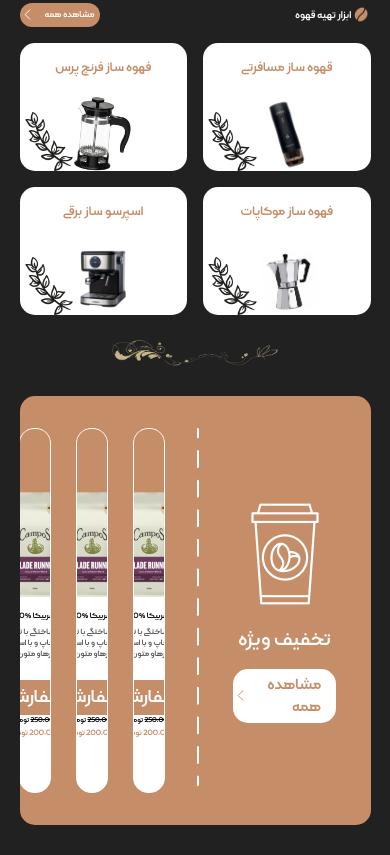
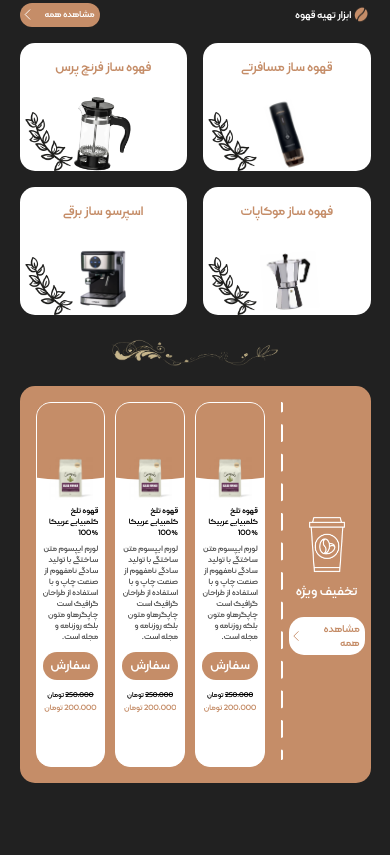
Before and after one commit to SINAZZzz/RomeCoffee, a plain HTML site: page index.html in a window 390 px wide. Shown: the part 1018-1873 px from the top of the page. After the commit the page ends 1821 px from the top, so only its background shows below. Drawn offline with Linux system fonts and the light colour scheme.

Commit message:
responsive discount

```diff
--- a/index.html
+++ b/index.html
@@ -465,7 +465,7 @@
               لورم ایپسوم متن ساختگی با تولید سادگی نامفهوم از صنعت چاپ و با
               استفاده از طراحان گرافیک است چاپگرهاو متون بلکه روزنامه و مجله است.
             </p>
-            <div class="buyProduct">
+            <div class="discountBuyProduct">
               <div class="discountButtonProduct">
                 <p>سفارش</p>
               </div>
@@ -490,7 +490,7 @@
               لورم ایپسوم متن ساختگی با تولید سادگی نامفهوم از صنعت چاپ و با
               استفاده از طراحان گرافیک است چاپگرهاو متون بلکه روزنامه و مجله است.
             </p>
-            <div class="buyProduct">
+            <div class="discountBuyProduct">
               <div class="discountButtonProduct">
                 <p>سفارش</p>
               </div>
@@ -515,7 +515,7 @@
               لورم ایپسوم متن ساختگی با تولید سادگی نامفهوم از صنعت چاپ و با
               استفاده از طراحان گرافیک است چاپگرهاو متون بلکه روزنامه و مجله است.
             </p>
-            <div class="buyProduct">
+            <div class="discountBuyProduct">
               <div class="discountButtonProduct">
                 <p>سفارش</p>
               </div>
--- a/styles.css
+++ b/styles.css
@@ -180,8 +180,7 @@ body{
     justify-content: center;
     align-items: center;
   }
-
-  .swiper-slide img {
+.swiper-slide img {
     display: block;
     width: 100%;
     height: 100%;
@@ -296,6 +295,7 @@ body{
     flex-direction: column;
     justify-content: center;
     align-items: center;
+    margin: 0px -2rem;
 }
 .discountLogo h2{
     color: white;
@@ -326,7 +326,7 @@ body{
     justify-content: space-between;
     width: 100%;
     gap: 25px;
-    padding: 2rem 2rem 2rem 1rem;
+    padding: 2rem 2rem 2rem 1.5rem;
 }
 .oneCardProducts{
     background-color: #FFF;
@@ -362,7 +362,12 @@ body{
     justify-content: center;
     overflow: hidden;
 }
-
+.discountBuyProduct{
+    width: 100%;
+    display: flex;
+    align-items: center;
+    justify-content: space-between;
+}
 /* responsive */
 @media (max-width: 1024px) {
     .menu-item{
@@ -432,6 +437,13 @@ body{
     }
     .cardsTool {
         grid-template-columns: repeat(auto-fill, minmax(200px, 1fr));
+    }
+    .discountButtonProduct{
+        padding: 5px 1rem;
+        font-size: 1rem;
+    }
+    .oneBackCard{
+        margin-top: -28rem;
     }
 }
 
@@ -532,6 +544,31 @@ body{
     }
     .backTool img{
         width: 40%;
+    }
+    .discountLogo img{
+        width: 40%;
+    }
+    .discountLogo h2{
+        font-size: 1.3rem;
+    }
+    .discountButton{
+        width: 50%;
+        padding: 5px 0px;
+        padding-right: 5px;
+        font-size: 1.2rem;
+    }
+    .oneBackCard{
+        margin-top: -33rem;
+    }
+    .discountBuyProduct{
+        width: 100%;
+        display: flex;
+        flex-direction: column;
+        align-items: center;
+        justify-content: space-between;
+    }
+    .discountButtonProduct{
+        margin-bottom: 10px;
     }
 }
 
@@ -659,4 +696,47 @@ body{
     .backTool img{
         width: 35%;
     }
+
+    .discount{
+        margin: 20px 0px;
+    }
+    .discountLogo{
+        width: 60%;
+    }
+    .discountLogo h2{
+        font-size: 1rem;
+        margin-top: 0.5rem;
+    }
+    .discountButton{
+        width: 50%;
+        padding: 5px 0px;
+        font-size: 0.8rem;
+        padding-right: 5px;
+    }
+    .discountButton svg{
+        width: 20%;
+    }
+    .oneLine{
+        margin: 1rem 0rem 1rem 0px;
+    }
+    .oneProduct{
+        display: flex;
+        justify-content: space-between;
+        width: 100%;
+        gap: 10px;
+        padding: 1rem;
+    }
+    .oneBackCard{
+        width: 25rem;
+        height: 20rem;
+        background-color: #C58D68;
+        border-radius: 50%;
+        z-index: 0;
+        position: absolute;
+        margin-top: -33rem;
+    }
+    .discountButtonProduct{
+        padding: 5px 0.5rem;
+        font-size: 1rem;
+    }
 }
```
